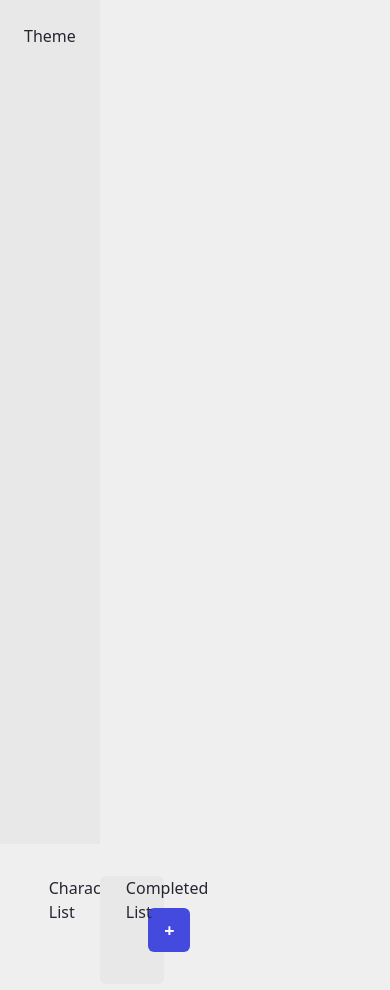
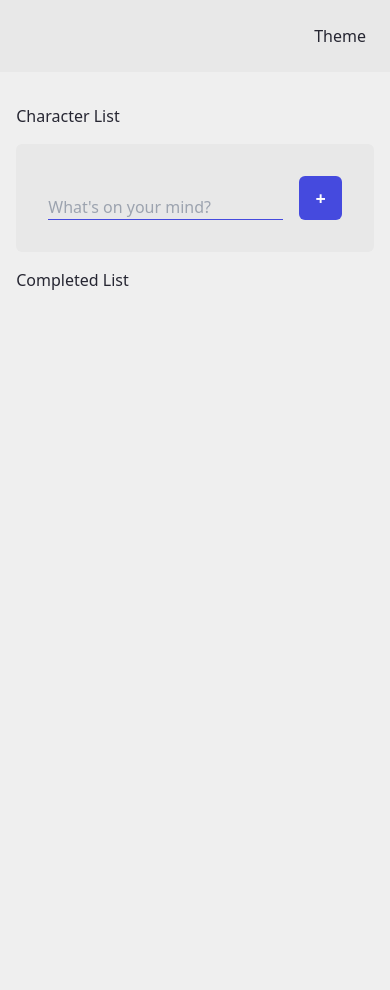
Before and after one commit to pablocantu/JATL, a React (Create React App) app: page / in a window 390 px wide. Shown: the top 990 px of the page. After the commit the page ends 844 px from the top, so only its background shows below. Built offline with nearby package versions, Linux system fonts and the light colour scheme.

Commit message:
Updates sidebar responsiveness

```diff
--- a/src/components/Layout/Layout.tsx
+++ b/src/components/Layout/Layout.tsx
@@ -7,19 +7,19 @@ import TodoList from 'components/TodoList/TodoList';
 
 const Layout: React.FC = () => {
     return (
-        <div className='flex flex-col lg:flex-row md:flex-row'>
-            <div className='max-w-min'>
+        <div className='flex flex-col md:flex-row'>
+            <div className='sticky max-h-min w-full text-right md:max-w-min md:h-screen'>
                 <Sidebar />
             </div>
-            <div className='w-9/12 mx-auto py-8'>
-                <div className='grid grid-cols-12 grid-rows-2 h-full gap-4'>
-                    <div className='col-span-2 row-span-2'>
+            <div className='w-11/12 sm:w-10/12 md:w-9/12 lg:w-8/12 mx-auto py-8'>
+                <div className='grid grid-cols-12 md:grid-rows-2 h-full gap-4'>
+                    <div className='col-span-12 md:col-span-2 md:row-span-2'>
                         <CharacterList />
                     </div>
-                    <div className='lg:col-span-8 lg:row-span-2 md:col-span-10'>
+                    <div className='col-span-12 md:col-span-10 lg:row-span-2 lg:col-span-8'>
                         <TodoList />
                     </div>
-                    <div className='lg:col-span-2 lg:row-span-2 md:col-span-10'>
+                    <div className='col-span-12 md:col-span-10 lg:col-span-2 lg:row-span-2'>
                         <CompletedList />
                     </div>
                 </div>
--- a/src/components/Sidebar/Sidebar.tsx
+++ b/src/components/Sidebar/Sidebar.tsx
@@ -6,7 +6,7 @@ const Sidebar: React.FC = () => {
     const { theme, setTheme } = useContext(ThemeContext);
 
     return (
-        <div className='bg-c-bg-secondary p-6 h-screen'>
+        <div className='bg-c-bg-secondary p-6 h-full'>
             <button
                 onClick={() => {
                     if (setTheme) {
```
